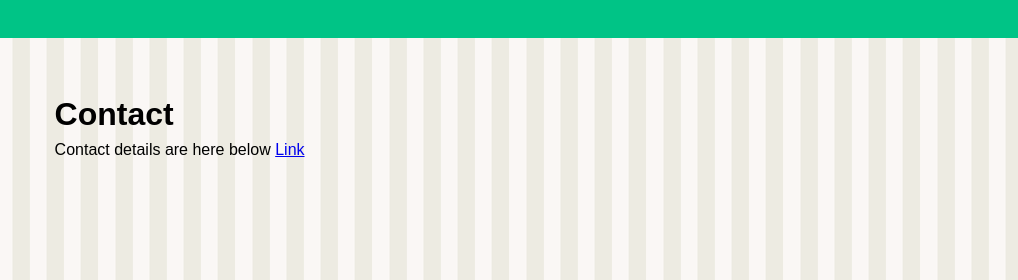
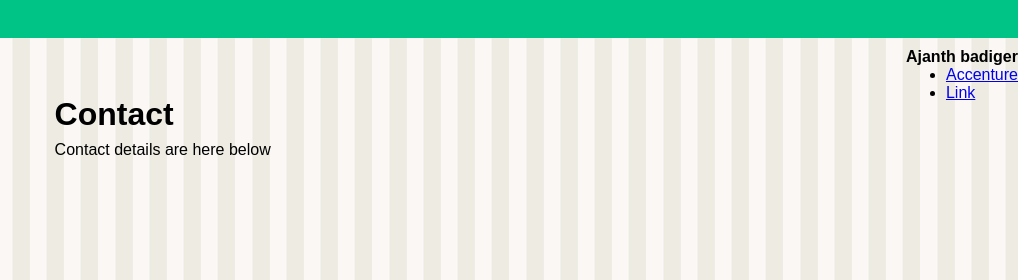
Before and after one commit to badigerajanth/html-pluralsite-tutor, a plain HTML site: page contact.html in a window 1280 px wide. Shown: the top 280 px of the page, 262-1280 px from the left. Drawn offline with Linux system fonts and the light colour scheme.

Commit message:
changes on js

```diff
--- a/contact.html
+++ b/contact.html
@@ -14,6 +14,7 @@
         .banner{
             max-width: 100%;
         }
+
     </style>
 </head>
 
@@ -33,8 +34,14 @@
         <article>
             <h1>Contact</h1>
             <p>Contact details are here below</p>
-            <a href="anyurl.com">Link</a>
         </article>
+        <section id="contactCard" class="dark">
+            <h4>Ajanth badiger</h4>
+            <ul>
+                <li><a href="https://www.accenture.com/us-en" class="tag">Accenture</a></li>
+                <li><a href="https://www.accenture.com/us-en" class="tag">Link</a></li>
+            </ul>
+        </section>
     </main>
 
     <footer>
@@ -46,6 +53,13 @@
             </ul>
         </nav>
     </footer>
+
+    <script>
+        let links=document.querySelectorAll(".tag");
+        links.forEach(function(link){
+            link.setAttribute("target","_blank")
+        });
+    </script>
 </body>
 
 </html>
```
Also changed, not shown: index.html (+13 -1 lines).
